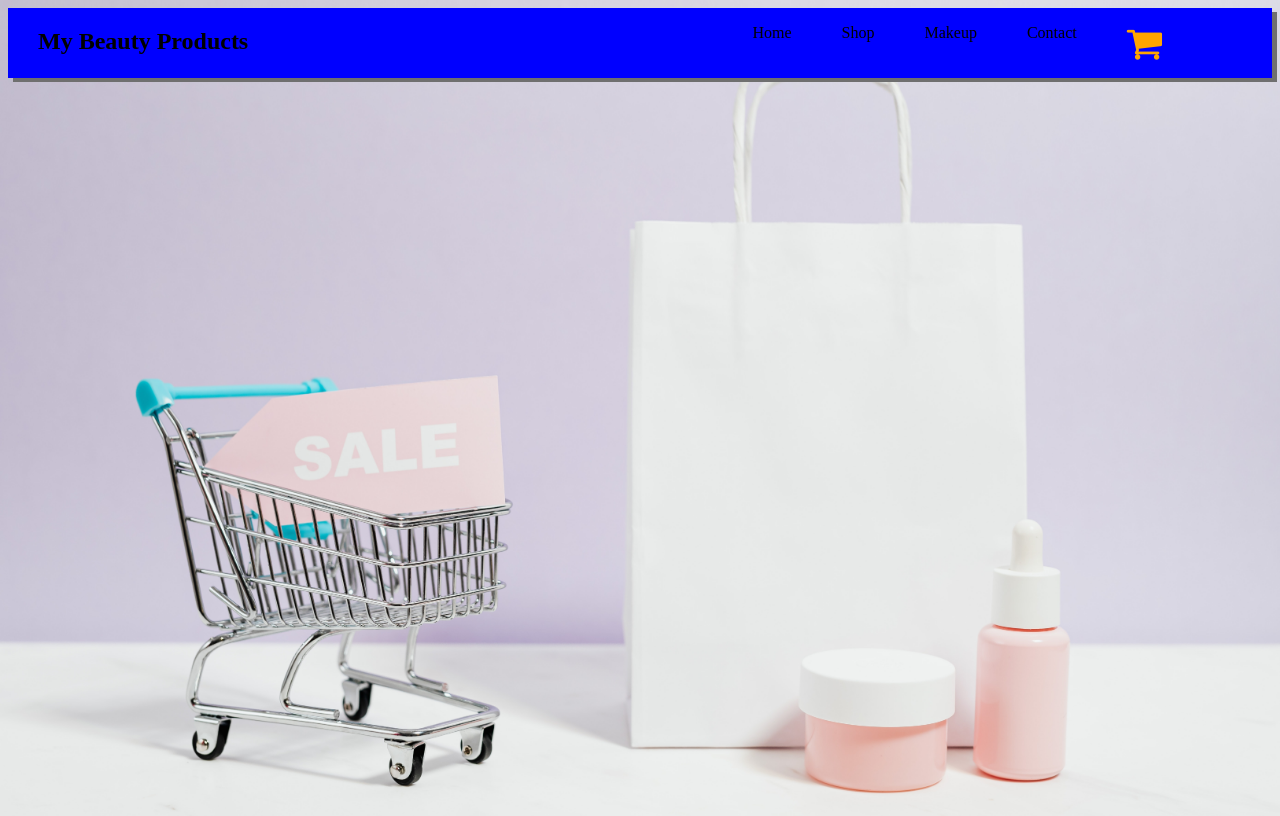
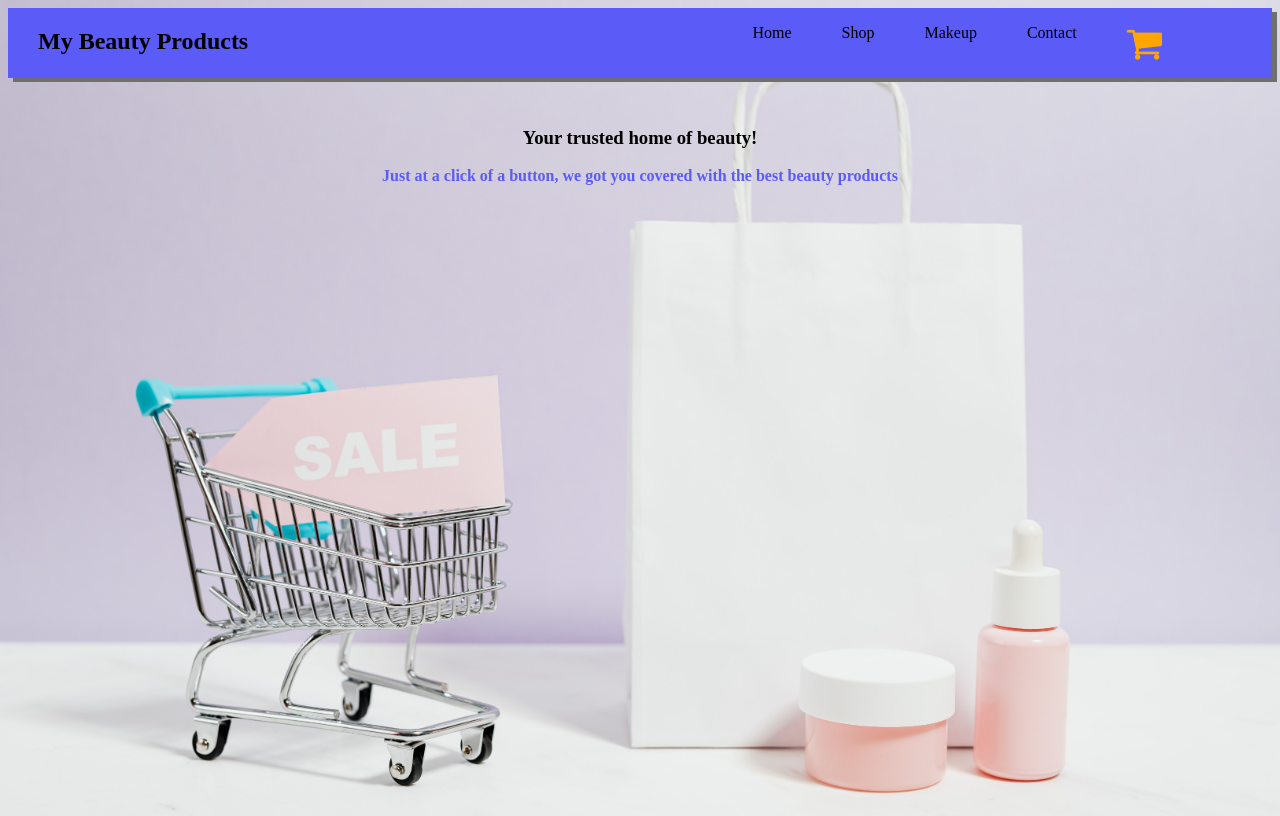
Before and after one commit to njambi-cloud/phase-one-project-my-beauty-products, a website: page index.html in a window 1280 px wide. Drawn offline with Linux system fonts and the light colour scheme.

Commit message:
Adds a home text

```diff
--- a/css/index.css
+++ b/css/index.css
@@ -13,7 +13,7 @@ body{
     justify-content: space-between;
     padding-left: 30px;
     padding-right: 30px;
-    background-color: blue;
+    background-color: rgb(91, 91, 248);
     box-shadow: 5px 4px #6f6f6f;
 }
 .links{
@@ -25,3 +25,11 @@ body{
     padding-right: 50px;
     /* color: rgb(216, 243, 251); */
 }
+.text{
+    text-align: center;
+    padding-top: 30px;
+}
+.text > p{
+    color: rgb(91, 91, 248);
+    font-weight: 600;
+}
--- a/index.html
+++ b/index.html
@@ -23,6 +23,10 @@
         <div class="ourdiv">
 
         </div>
+        <div class="text">
+            <h3>Your trusted home of beauty!</h3>
+            <p>Just at a click of a button, we got you covered with the best beauty products</p>
+        </div>
     </main>
 
 
```
Also changed, not shown: 1 other file.
